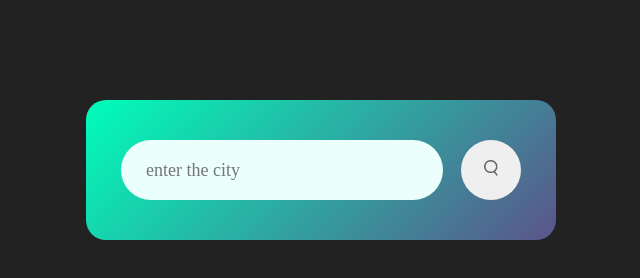
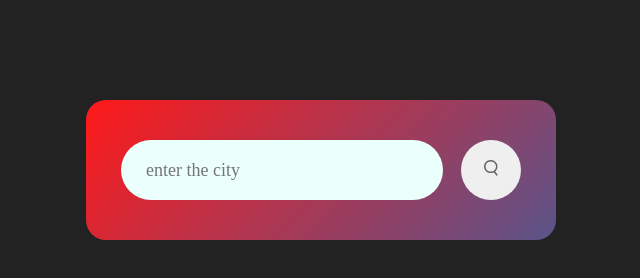
Before and after one commit to anshsingh1032/weatherApp, a plain HTML site: page weather.html in a window 1280 px wide. Shown: the whole page, without its empty margins (319-959 px from the left). Drawn offline with Linux system fonts and the light colour scheme.

Commit message:
Changed the colour theme of project

```diff
--- a/styleW.css
+++ b/styleW.css
@@ -12,7 +12,7 @@ body {
 .card {
     width: 90%;
     max-width: 470px;
-    background: linear-gradient(135deg, #00feba, #5b548a);
+    background: linear-gradient(135deg, #ff1919, #5b548a);
     color: white;
     margin: 100px auto 0;
     border-radius: 20px;
```
